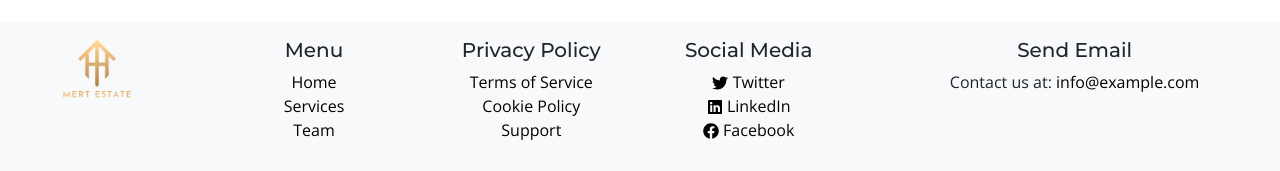
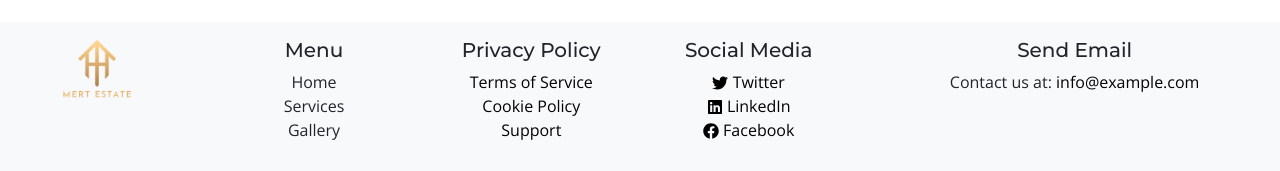
Before and after one commit to Mert003/estateagent, a React (Create React App) app: page / in a window 1280 px wide. Shown: the part 4716-4887 px from the top of the page. Built offline with nearby package versions, Linux system fonts and the light colour scheme.

Commit message:
added react-scroll to footer

```diff
--- a/src/component/footer/footer.js
+++ b/src/component/footer/footer.js
@@ -1,6 +1,7 @@
 import React from 'react';
 import { FaTwitter, FaLinkedin, FaFacebook } from 'react-icons/fa';
-import {Row,Col} from 'react-bootstrap';
+import { Row, Col } from 'react-bootstrap';
+import { Link } from "react-scroll";
 
 import "../../../node_modules/bootstrap/dist/css/bootstrap.min.css";
 import "./footer.css";
@@ -18,9 +19,10 @@ function Footer() {
           {/* About Us Column */}
           <h5>Menu</h5>
           <ul className="list-unstyled">
-          <li><a href="#home" className="text-decoration-none">Home</a></li>
-          <li><a href="#services" className="text-decoration-none">Services</a></li>
-          <li><a href="#meet" className="text-decoration-none">Team</a></li>
+            <Link activeClass="active" to="home" offset={50}><li>Home</li></Link>
+
+            <Link activeClass="active" to="services" offset={50}><li>Services</li></Link>
+            <Link activeClass="active" to="gallery" offset={50}><li>Gallery</li></Link>
           </ul>
         </Col>
         <Col md={2}>
```
Lines whose indentation alone changed are shown as unchanged.
